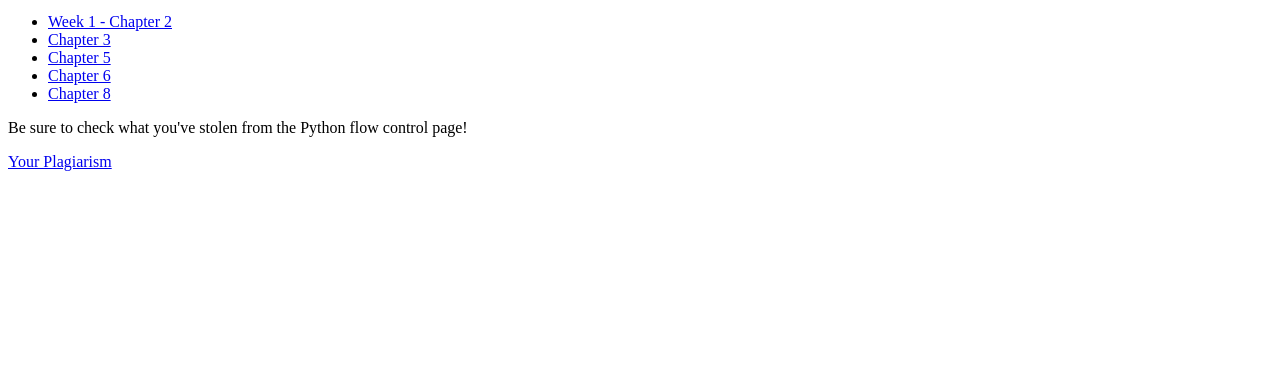
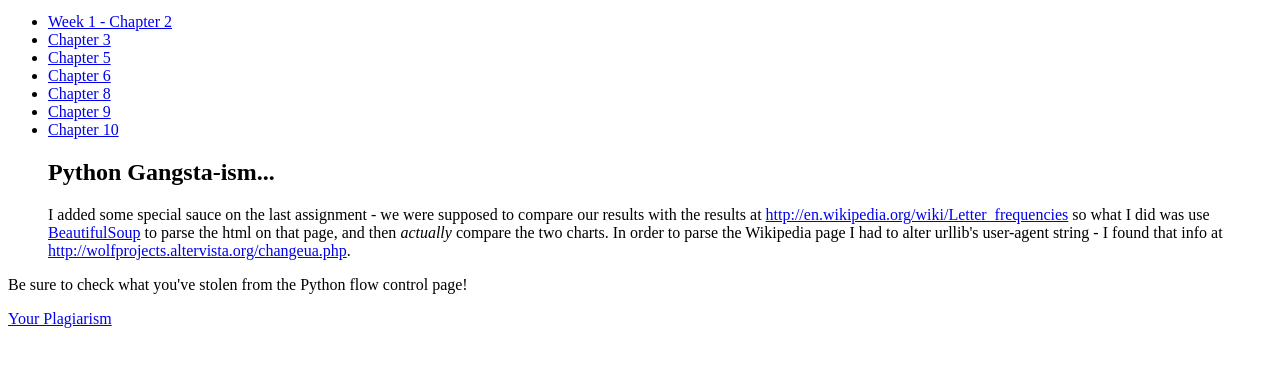
Before and after one commit to thcipriani/thcipriani.github.com, a plain HTML site: page python101/index.html in a window 1280 px wide. Shown: the part 101-468 px from the top of the page. Drawn offline with Linux system fonts and the light colour scheme.

Commit message:
Python Gangsta

```diff
--- a/python101/index.html
+++ b/python101/index.html
@@ -25,6 +25,24 @@
         <li><a href="https://github.com/thcipriani/thcipriani.github.com/blob/master/python101/chapter5.py">Chapter 5</a></li>
         <li><a href="https://github.com/thcipriani/thcipriani.github.com/blob/master/python101/chapter6.py">Chapter 6</a></li>
         <li><a href="https://github.com/thcipriani/thcipriani.github.com/blob/master/python101/chapter8.py">Chapter 8</a></li>
+        <li><a href="https://github.com/thcipriani/thcipriani.github.com/blob/master/python101/chapter9.py">Chapter 9</a></li>
+        <li>
+
+          <a href="https://github.com/thcipriani/thcipriani.github.com/blob/master/python101/chapter10.py">Chapter 10</a>
+
+          <h2>Python Gangsta-ism...</h2>
+
+          <p>
+
+            I added some special sauce on the last assignment - we were supposed to compare our results with the results at
+            <a href="http://en.wikipedia.org/wiki/Letter_frequencies" target="_blank">http://en.wikipedia.org/wiki/Letter_frequencies</a>
+            so what I did was use <a href="http://www.crummy.com/software/BeautifulSoup/">BeautifulSoup</a> to parse the html on that page, and
+            then <i>actually</i> compare the two charts. In order to parse the Wikipedia page I had to alter urllib's user-agent string - I found
+            that info at <a href="http://wolfprojects.altervista.org/changeua.php" target="_blank">http://wolfprojects.altervista.org/changeua.php</a>.
+
+          </p>
+
+        </li>
 
       </ul>
 
```
